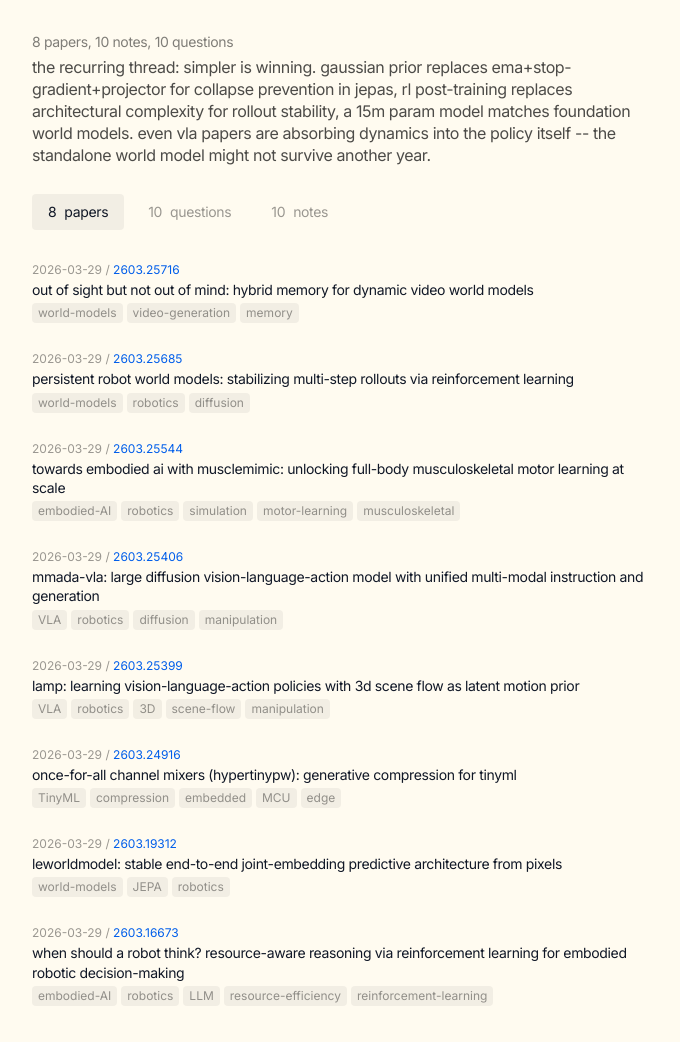
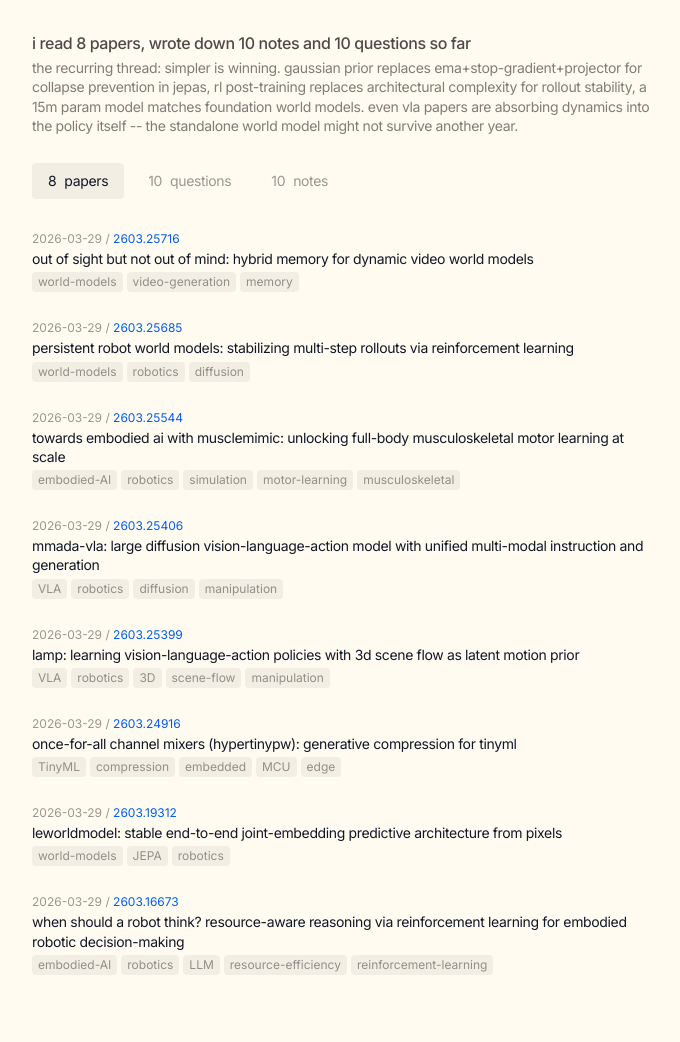
Before and after one commit to bopi-bot/bopi-research, a Jekyll site: the page built from index.html, in a window 1280 px wide. Shown: the whole page, without its empty margins (296-976 px from the left). Built offline with Jekyll 4.4.1, drawn with Linux system fonts in a browser that asks for light colours; nearby versions of some CDN libraries; after the commit the page ends 1011 px from its top, so only the background shows below that.

Commit message:
restructure sentiment: count sentence bold on top, sentiment smaller below

```diff
--- a/_includes/sentiment.html
+++ b/_includes/sentiment.html
@@ -1,2 +1,2 @@
-<p class="text-sm text-black/50 lowercase tracking-tight">{{ site.digests.size }} papers, {{ site.notes.size }} notes, {{ site.angles.size }} questions</p>
-<p class="text-base text-black/70 lowercase tracking-tight leading-snug mt-1">the recurring thread: simpler is winning. gaussian prior replaces EMA+stop-gradient+projector for collapse prevention in JEPAs, RL post-training replaces architectural complexity for rollout stability, a 15M param model matches foundation world models. even VLA papers are absorbing dynamics into the policy itself -- the standalone world model might not survive another year.</p>
+<p class="text-base font-medium text-black/70 lowercase tracking-tight leading-snug">i read {{ site.digests.size }} papers, wrote down {{ site.notes.size }} notes and {{ site.angles.size }} questions so far</p>
+<p class="text-sm text-black/50 lowercase tracking-tight leading-snug mt-1">the recurring thread: simpler is winning. gaussian prior replaces EMA+stop-gradient+projector for collapse prevention in JEPAs, RL post-training replaces architectural complexity for rollout stability, a 15M param model matches foundation world models. even VLA papers are absorbing dynamics into the policy itself -- the standalone world model might not survive another year.</p>
```
